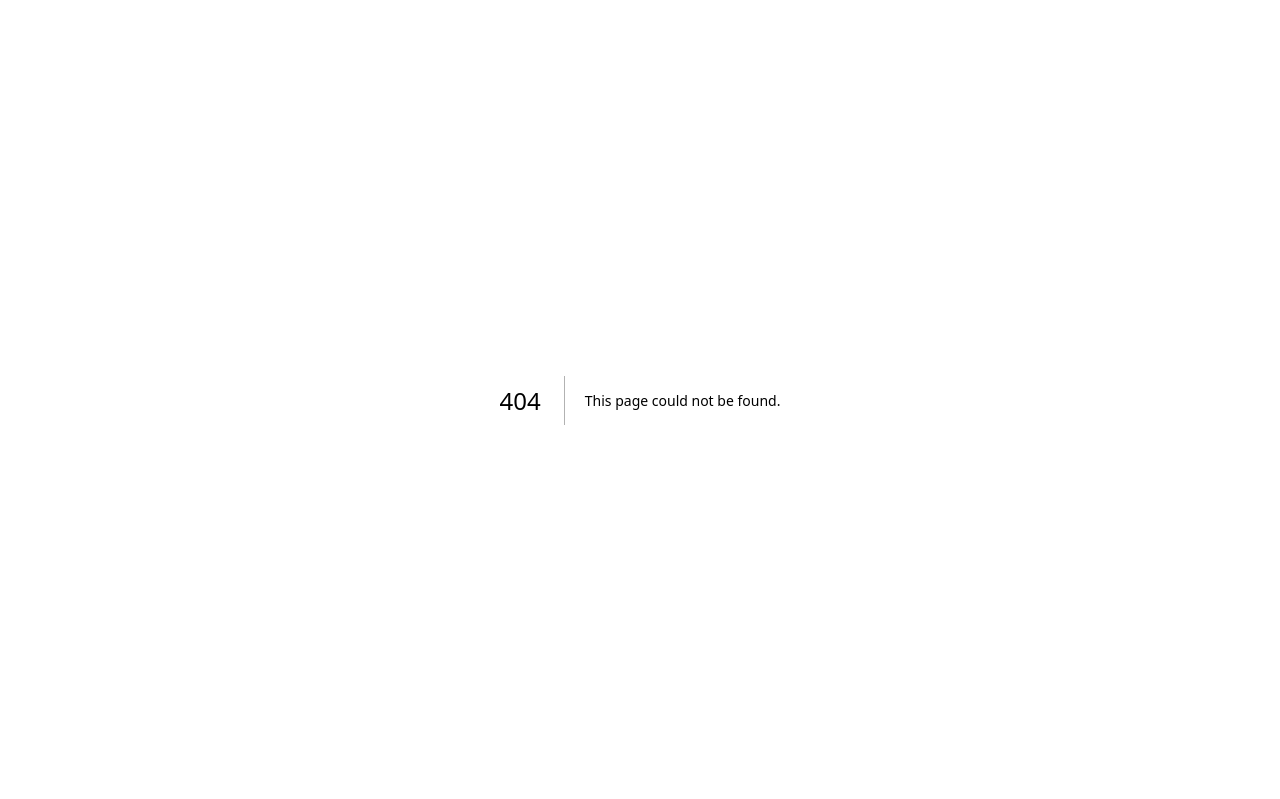
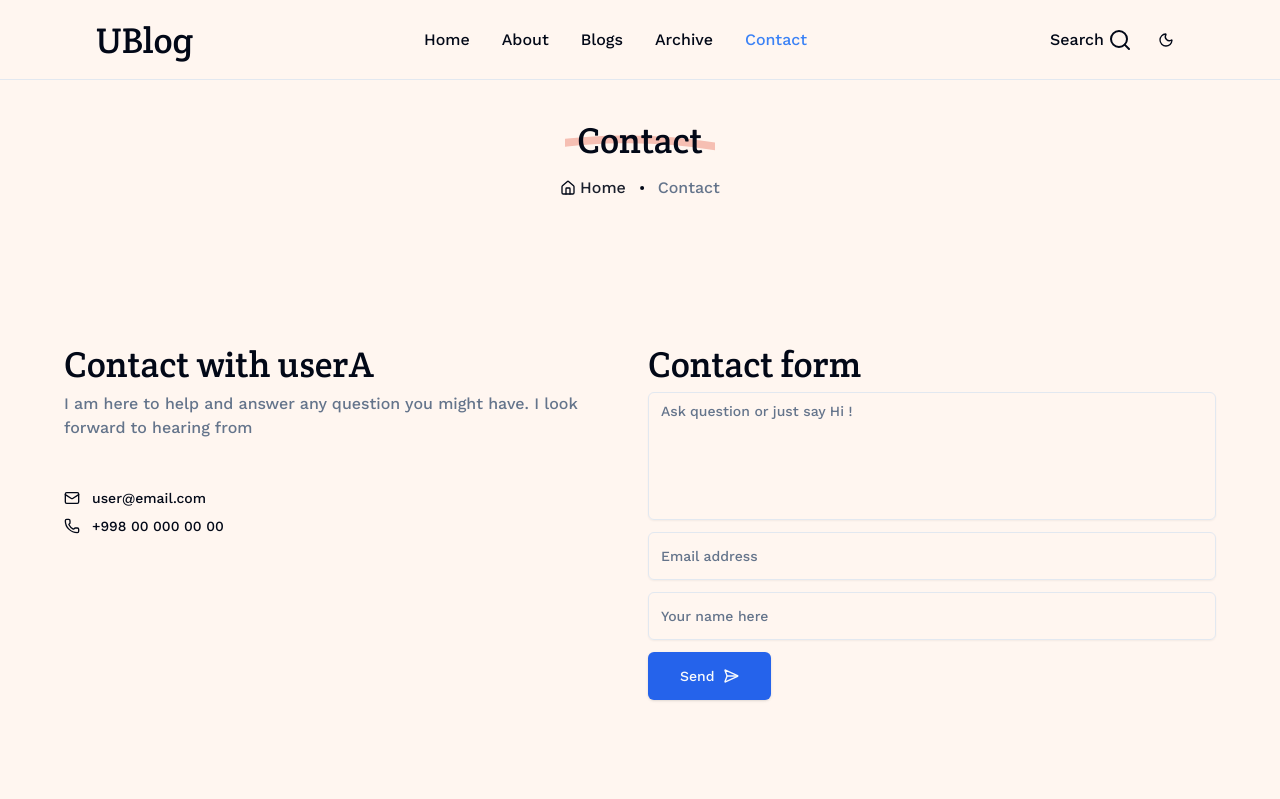
Before and after one commit to userAbdullo-h/cms-blog, a Next.js app: page /contact in a window 1280 px wide. Before the commit this address had no page. Shown: the top 799 px of the page. Built offline with nearby package versions, Linux system fonts and the light colour scheme.

Commit message:
Finish archive and slug pages

```diff
--- /dev/null
+++ b/app/(root)/blogs/[slug]/page.tsx
@@ -0,0 +1,107 @@
+import { Button } from '@/components/ui/button'
+import { content } from '@/constants'
+import parse from 'html-react-parser'
+import {
+	ArrowUpRight,
+	CalendarDays,
+	Clock,
+	Facebook,
+	Link2,
+	Linkedin,
+	Minus,
+	Send,
+	Twitter,
+} from 'lucide-react'
+import Image from 'next/image'
+import Link from 'next/link'
+
+function SlugPage({ params }: { params: { slug: string } }) {
+	return (
+		<div className='pt-[15vh] max-w-5xl mx-auto'>
+			<h1 className='lg:text-6xl md:text-5xl text-4xl font-createRound'>
+				The AGI hype train is running out of system
+			</h1>
+
+			<div className='flex items-center flex-wrap max-md:justify-center gap-4 mt-4'>
+				<div className='flex items-center gap-2'>
+					<Image
+						src={'/author/thomas-macaulay.jpg'}
+						alt='author'
+						width={30}
+						height={30}
+						className='object-cover rounded-sm'
+					/>
+					<p>by Thomas</p>
+				</div>
+				<Minus />
+				<div className='flex items-center gap-2'>
+					<Clock className='w-5 h-5' />
+					<p>01 min read</p>
+				</div>
+				<Minus />
+				<div className='flex items-center gap-2'>
+					<CalendarDays className='w-5 h-5' />
+					<p>Dec 5, 2025</p>
+				</div>
+			</div>
+			<Image
+				src={'/blogs/01.jpg'}
+				alt='blog'
+				width={1120}
+				height={595}
+				className='rounded-md mt-5'
+			/>
+			<div className='flex md:gap-12 max-md:flex-col-reverse mt-12 relative'>
+				<div className='flex flex-col space-y-3'>
+					<div className=' sticky top-36'>
+						<p className='text-lg uppercase text-muted-foreground'>Share</p>
+						<div className='flex flex-col max-md:flex-row md:space-y-3 max-md:space-x-3 mt-4'>
+							<Button size={'icon'} variant={'outline'}>
+								<Twitter />
+							</Button>
+							<Button size={'icon'} variant={'outline'}>
+								<Facebook />
+							</Button>
+							<Button size={'icon'} variant={'outline'}>
+								<Linkedin />
+							</Button>
+							<Button size={'icon'} variant={'outline'}>
+								<Send />
+							</Button>
+							<Button size={'icon'} variant={'outline'}>
+								<Link2 />
+							</Button>
+						</div>
+					</div>
+				</div>
+				<div className='flex-1 prose dark:prose-invert'>{parse(content)}</div>
+			</div>
+
+			<div className='flex mt-6 gap-6 items-center max-md:flex-col'>
+				<Image
+					src={'/author/chris-impey.jpg'}
+					alt='author'
+					width={'155'}
+					height={'155'}
+					className='rounded-md max-md:self-start'
+				/>
+				<div className='flex-1 flex flex-col space-y-4'>
+					<h2 className='text-3xl font-creteRound'>Thomas Macaulay</h2>
+					<p className='line-clamp-2 text-muted-foreground'>
+						Thomas Macaulay is a writer based in New York City. He is interested
+						in all things tech, science, and photography related, and likes to
+						yo-yo in
+					</p>
+					<Link
+						href={'/'}
+						className='flex items-center gap-2 hover:text-blue-500 underline transition-colors'>
+						<span>See all posts by this author</span>
+						<ArrowUpRight />
+					</Link>
+				</div>
+			</div>
+		</div>
+	)
+}
+
+export default SlugPage
--- /dev/null
+++ b/app/(root)/contact/page.tsx
@@ -0,0 +1,63 @@
+import { Button } from '@/components/ui/button'
+import { Input } from '@/components/ui/input'
+import { Textarea } from '@/components/ui/textarea'
+import { Dot, Home, Mail, Phone, SendHorizonal } from 'lucide-react'
+import Link from 'next/link'
+
+function ContantPage() {
+	return (
+		<div className='max-w-6xl mx-auto'>
+			<div className='relative min-h-[40vh] flex items-center justify-center flex-col'>
+				<h2 className='text-center text-4xl section-title font-createRound'>
+					<span>Contact</span>
+				</h2>
+
+				<div className='flex gap-1 items-center mt-4'>
+					<Home className='w-4 h-4' />
+					<Link
+						href={'/'}
+						className='opacity-90 hover:underline hover:opacity-0'>
+						Home
+					</Link>
+					<Dot />
+					<p className='text-muted-foreground'>Contact</p>
+				</div>
+			</div>
+			<div className='grid grid-cols-2 max-md:grid-cols-1 gap-4 mt-6'>
+				<div className='flex flex-col'>
+					<h1 className='text-4xl font-createRound'>Contact with userA</h1>
+					<p className='mt-2 text-muted-foreground'>
+						I am here to help and answer any question you might have. I look
+						forward to hearing from
+					</p>
+
+					<div className='mt-12 flex items-center gap-3'>
+						<Mail className='w-4 h-4' />
+						<p className='text-sm'>user@email.com</p>
+					</div>
+					<div className='mt-2 flex items-center gap-3'>
+						<Phone className='w-4 h-4' />
+						<p className='text-sm'>+998 00 000 00 00</p>
+					</div>
+				</div>
+				<div>
+					<h1 className='text-4xl font-createRound mb-2'>Contact form</h1>
+					<div className='flex flex-col space-y-3'>
+						<Textarea
+							className='resize-none h-32'
+							placeholder='Ask question or just say Hi !'
+						/>
+						<Input placeholder='Email address' />
+						<Input placeholder='Your name here' />
+						<Button className='w-fit' size={'lg'}>
+							<span>Send</span>
+							<SendHorizonal className='w-4 h-4' />
+						</Button>
+					</div>
+				</div>
+			</div>
+		</div>
+	)
+}
+
+export default ContantPage
--- a/app/globals.css
+++ b/app/globals.css
@@ -1,6 +1,7 @@
 @tailwind base;
 @tailwind components;
 @tailwind utilities;
+@plugin "@tailwindcss/typography";
 
 :root {
 	--foreground-rgb: 0, 0, 0;
--- /dev/null
+++ b/components/ui/textarea.tsx
@@ -0,0 +1,22 @@
+import * as React from "react"
+
+import { cn } from "@/lib/utils"
+
+const Textarea = React.forwardRef<
+  HTMLTextAreaElement,
+  React.ComponentProps<"textarea">
+>(({ className, ...props }, ref) => {
+  return (
+    <textarea
+      className={cn(
+        "flex min-h-[60px] w-full rounded-md border border-input bg-transparent px-3 py-2 text-base shadow-sm placeholder:text-muted-foreground focus-visible:outline-none focus-visible:ring-1 focus-visible:ring-ring disabled:cursor-not-allowed disabled:opacity-50 md:text-sm",
+        className
+      )}
+      ref={ref}
+      {...props}
+    />
+  )
+})
+Textarea.displayName = "Textarea"
+
+export { Textarea }
--- a/constants/index.ts
+++ b/constants/index.ts
@@ -92,3 +92,6 @@ export const authors = [
 	{ name: 'Thomas Macaulay', image: '/author/thomas-macaulay.jpg' },
 	{ name: 'Emma Hazel', image: '/author/emma-hazel.jpg' },
 ]
+
+export const content =
+	'<p></p><table><tbody><tr><td><h5><em><strong>Segment</strong></em></h5></td><td><h5><strong>Long-fruited</strong></h5></td></tr><tr><td><h5><em><strong>Purpose</strong></em></h5></td><td><h5><strong>For fresh consumption and processing</strong></h5></td></tr><tr><td><h5><em><strong>Precocity</strong></em></h5></td><td><h5><strong>Early ripening, 60-63 days after planting seedlings</strong></h5></td></tr><tr><td><h5><em><strong>Plant</strong></em></h5></td><td><h5><strong>Vigorous, open</strong></h5></td></tr><tr><td><h5><em><strong>Fruit</strong></em></h5></td><td><h5><strong>Elongated teardrop-shaped, with dense pulp</strong></h5></td></tr><tr><td><h5><em><strong>Color</strong></em></h5></td><td><h5><strong>Dark purple to black</strong></h5></td></tr><tr><td><h5><em><strong>Weight</strong></em></h5></td><td><h5><strong>200-250 g</strong></h5></td></tr><tr><td><h5><em><strong>Taste</strong></em></h5></td><td><h5><strong>Good</strong></h5></td></tr></tbody></table><p></p><blockquote><strong>ADVANTAGES</strong></blockquote><ul><li><div><strong>Early ripeness</strong></div></li><li><div><strong>Very high yield potential</strong></div></li><li><div><strong>Attractive fruits</strong></div></li><li><div><strong>Great for slicing</strong></div></li></ul><blockquote><strong>RECOMMENDATIONS FOR GROWING</strong></blockquote><ul><li><div><strong>Designed for cultivation in open ground,</strong></div><div><strong>as well as in plastic greenhouses</strong></div></li></ul><p></p>'
--- a/package.json
+++ b/package.json
@@ -14,6 +14,7 @@
     "@radix-ui/react-slot": "^1.2.4",
     "class-variance-authority": "^0.7.1",
     "clsx": "^2.1.1",
+    "html-react-parser": "^5.2.10",
     "lucide-react": "^0.556.0",
     "next": "13.5.11",
     "next-themes": "^0.4.6",
@@ -24,6 +25,7 @@
     "vaul": "^1.1.2"
   },
   "devDependencies": {
+    "@tailwindcss/typography": "^0.5.19",
     "@types/node": "^20",
     "@types/react": "^18",
     "@types/react-dom": "^18",
--- a/tailwind.config.ts
+++ b/tailwind.config.ts
@@ -11,7 +11,7 @@ const config: Config = {
 		extend: {
 			container: {
 				center: true,
-				padding: '2rem'
+				padding: '2rem',
 			},
 			backgroundImage: {
 				'gradient-radial': 'radial-gradient(var(--tw-gradient-stops))',
@@ -72,6 +72,6 @@ const config: Config = {
 			workSans: ['var(--font-workSans)'],
 		},
 	},
-	plugins: [require('tailwindcss-animate')],
+	plugins: [require('tailwindcss-animate'), require('@tailwindcss/typography')],
 }
 export default config
```
Also changed, not shown: 1 other file (tests, documents, lock files or other folders).
